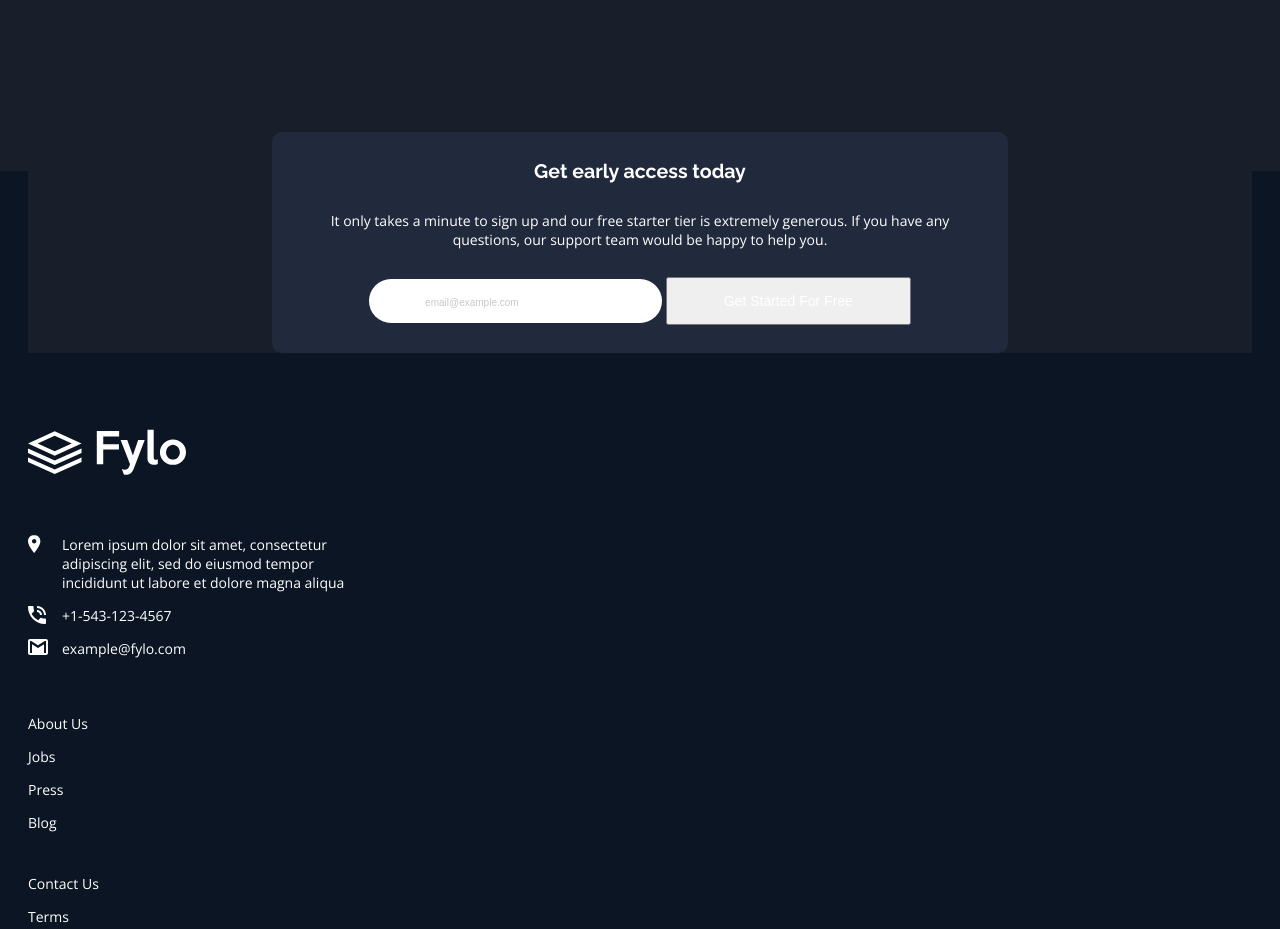
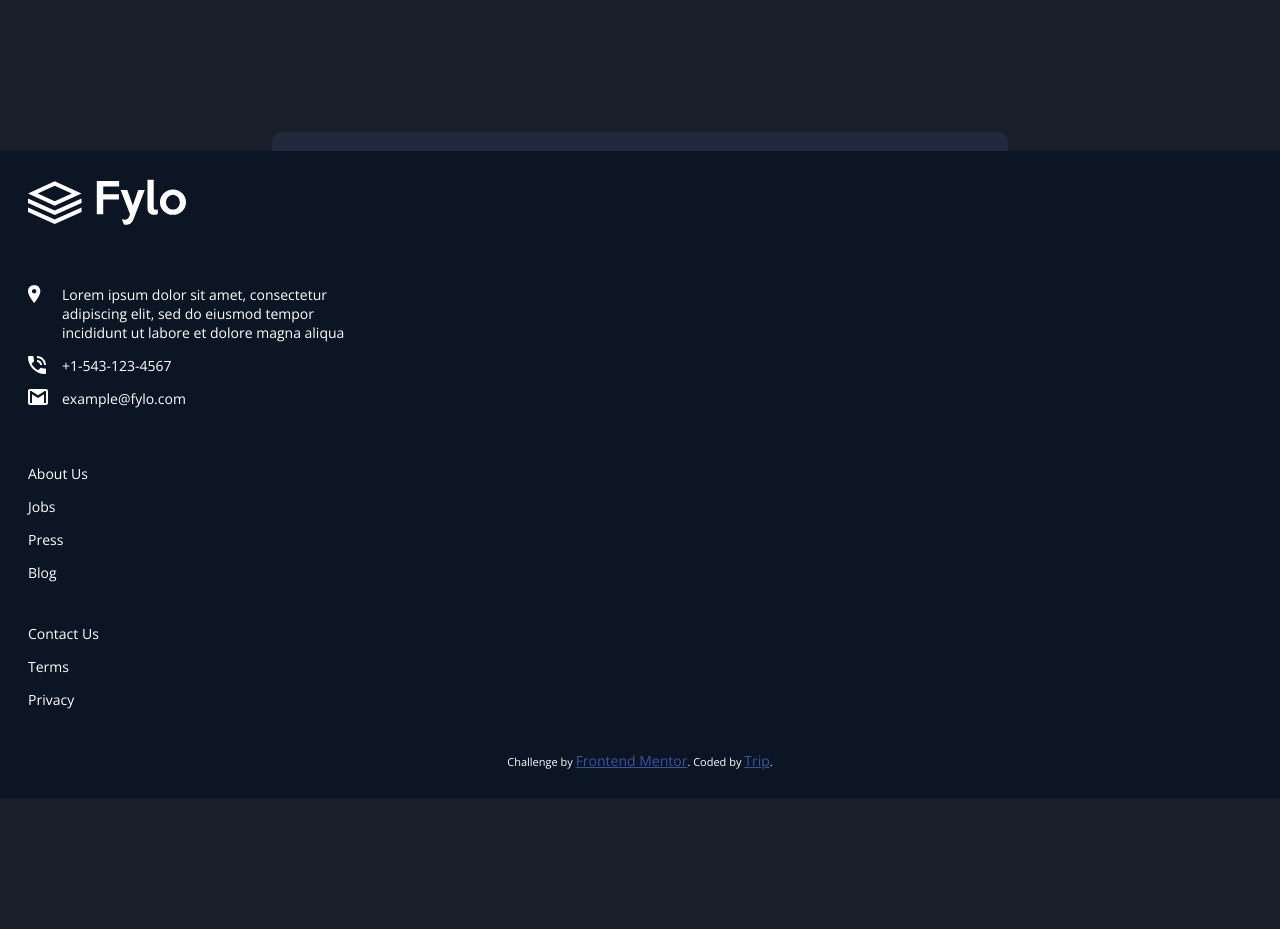
Before and after one commit to dhruvtrip/fylo-dark-challenge, a plain HTML site: page index.html in a window 1280 px wide. Shown: the part 2200-3129 px from the top of the page. Drawn offline with nearby package versions, Linux system fonts and the light colour scheme.

Commit message:
removed block and added variables in a diff file

```diff
--- a/index.html
+++ b/index.html
@@ -134,6 +134,7 @@
               </div>
         </div>
       </div>
+      <div class="parent-early-access-container">
         <div class="early-access-container">
           <h2>Get early access today</h2>
           <p>It only takes a minute to sign up and our free starter tier is extremely generous. If you have any
@@ -141,10 +142,11 @@
           <input type="email" placeholder="email@example.com">
           <button class="cta-start free" >Get Started For Free</button>
         </div>
+      </div>
     </section>
   </div>
 
-  <div class="block"></div>
+
 
     <!--Footer-->
     <footer>
--- a/styles/style.scss
+++ b/styles/_style.scss
@@ -1,4 +1,4 @@
-@import 'variables';
+@import '_variables';
 
 .attribution { font-size: 11px; text-align: center; }
 .attribution a { color: hsl(228, 45%, 44%); }
@@ -39,7 +39,6 @@ body{
 
 .illustration-big{
     width: 90%;
-    //margin: 0 auto;
     max-width: 500px;
 }
 
@@ -193,15 +192,18 @@ body{
 
         }
     }
+
+
+    .parent-early-access-container{
+        position: relative;
         .early-access-container{
+            position: absolute;
             margin: 0 auto;
             background-color: $bg-testimonials;
             text-align: center;
             border-radius: 10px;
             padding: 2em;
             max-width: 680px;
-        //position: absolute;
-        //transform: translate(0,210px);
             h2,p{
                 margin-bottom: 2rem;
             }
@@ -222,27 +224,17 @@ body{
             }
 
         }
-
+    }
 
 
 }
 
-//colour block behind the early-access-container
-.block{
-    background-color: $bg-footer;
-    height: 250px;
-    width: auto;
-    transform: translate(0,-210px);
-    position: relative;
-    z-index: -1;
-}
 
 //contact details + links
 footer{
     background-color: $bg-footer;
     font-family: $font-stack-secondary;
     padding:2rem;
-    transform: translate(0,-230px); //moved up
     .logo{
         width: 50%;
     }
@@ -270,6 +262,7 @@ footer{
 @media only screen and (min-width: 656px){
 
     .wrapper{
+
         nav{
             img{
                 margin-right: auto;
@@ -303,11 +296,7 @@ footer{
                 margin: 0;
             }
         }
-        // .quotes{
-        //     transform: translate(235px,-25px);
-        //     position: fixed;
-        //     //z-index: -1;
-        // }
+
         .testimonials{
             flex-direction: row;
             gap: 2em;
--- a/styles/variables.scss
+++ b/styles/_variables.scss
@@ -13,7 +13,7 @@ $bg-testimonials: hsl(219, 30%, 18%);
 //Font colour
 $font-color: white;
 
-//Buttons
+//Button colours
 $accent-cta: linear-gradient(90deg, rgba(101,226,217,1) 0%, rgba(51,158,204,1) 100%);
 $accent-error: hsl(0, 100%, 63%);
 
```
Also changed, not shown: 1 other file. Lines whose indentation alone changed are shown as unchanged.
